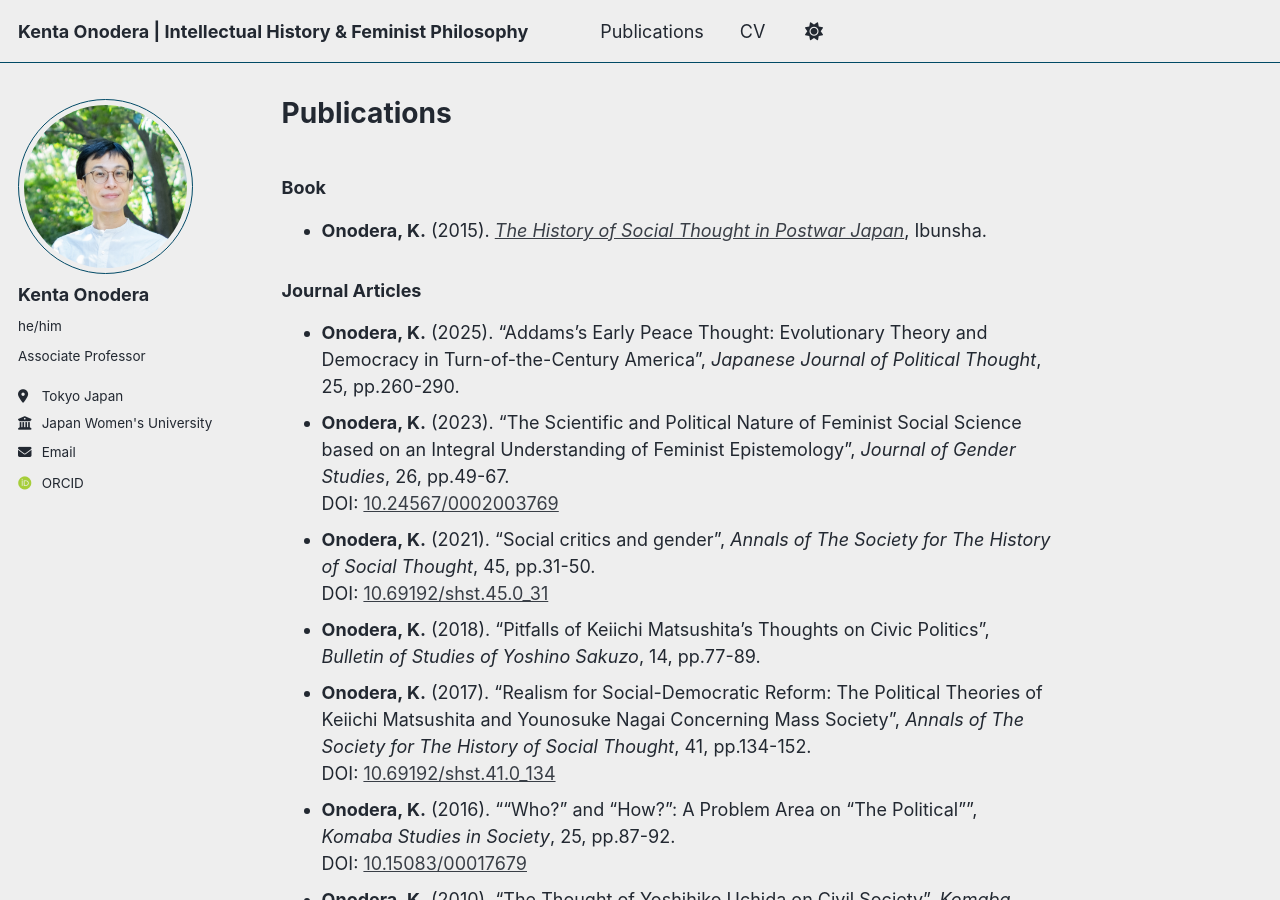
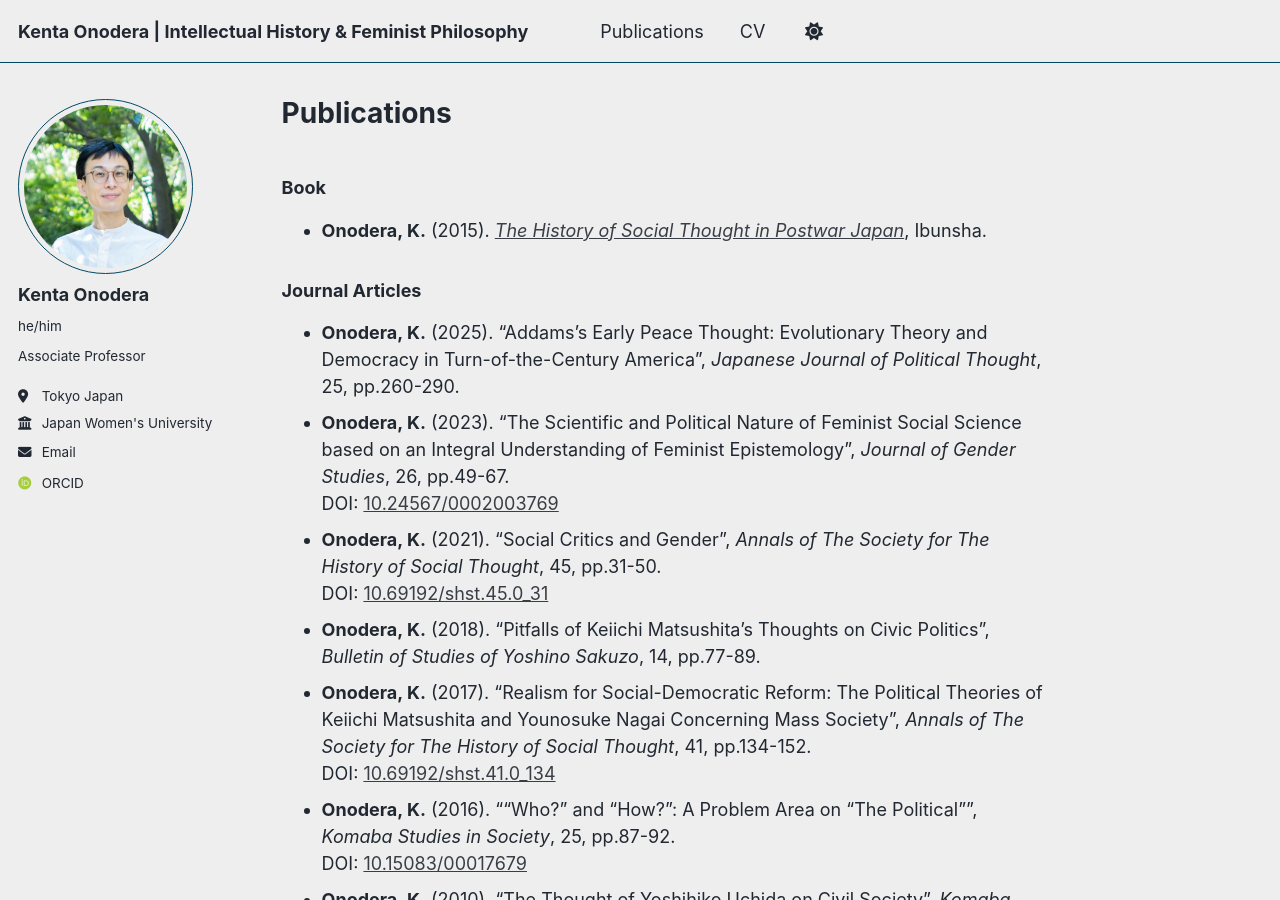
Before and after one commit to kenta-onodera/kenta-onodera.github.io, a Jekyll site: the page built from _pages/publications.md, in a window 1280 px wide and 900 px high. Built offline with Jekyll 4.4.1, drawn with Linux system fonts in a browser that asks for light colours; some web fonts are replaced; a script bundle is joined from its source files by our own code; library files that are not in the unit come from our copies.

```diff
--- a/_includes/publications-list.md
+++ b/_includes/publications-list.md
@@ -5,7 +5,7 @@
 - **Onodera, K.** (2025). "Addams's Early Peace Thought: Evolutionary Theory and Democracy in Turn-of-the-Century America", *Japanese Journal of Political Thought*, 25, pp.260-290.
 - **Onodera, K.** (2023). "The Scientific and Political Nature of Feminist Social Science based on an Integral Understanding of Feminist Epistemology", *Journal of Gender Studies*, 26, pp.49-67.
 DOI: [10.24567/0002003769](https://doi.org/10.24567/0002003769)
-- **Onodera, K.** (2021). "Social critics and gender", *Annals of The Society for The History of Social Thought*, 45, pp.31-50.
+- **Onodera, K.** (2021). "Social Critics and Gender", *Annals of The Society for The History of Social Thought*, 45, pp.31-50.
 DOI: [10.69192/shst.45.0_31](https://doi.org/10.69192/shst.45.0_31)
 - **Onodera, K.** (2018). "Pitfalls of Keiichi Matsushita's Thoughts on Civic Politics", *Bulletin of Studies of Yoshino Sakuzo*, 14, pp.77-89.
 - **Onodera, K.** (2017). "Realism for Social-Democratic Reform: The Political Theories of Keiichi Matsushita and Younosuke Nagai Concerning Mass Society", *Annals of The Society for The History of Social Thought*, 41, pp.134-152.
```
